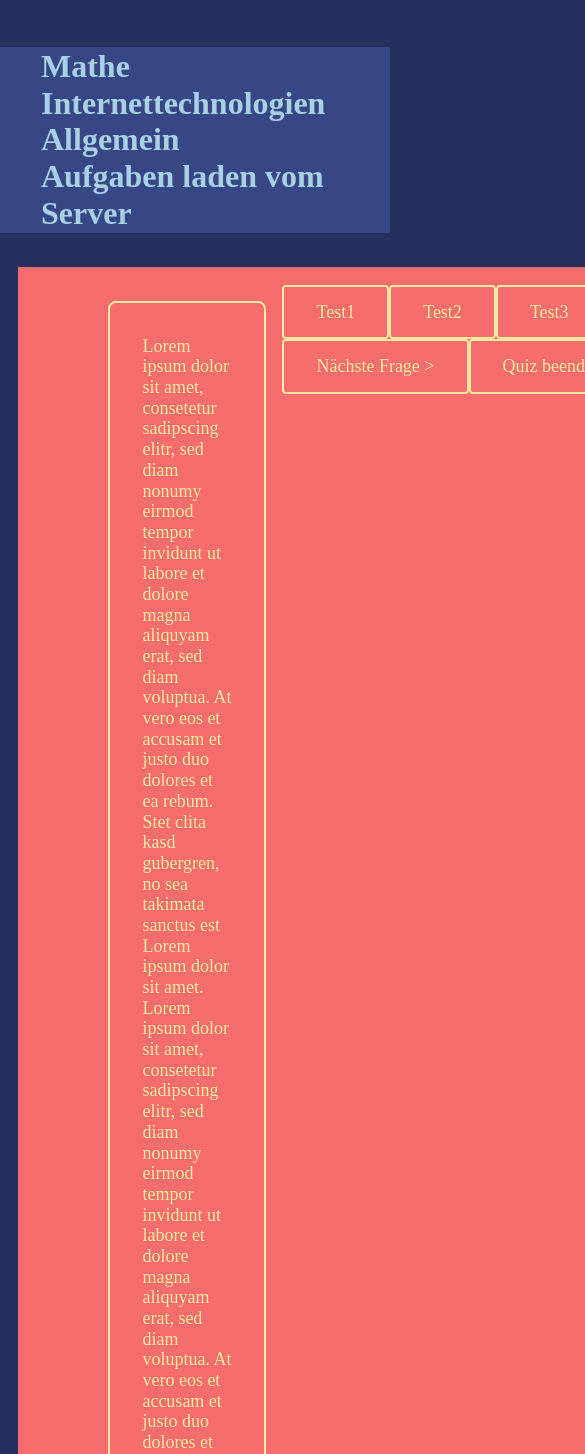
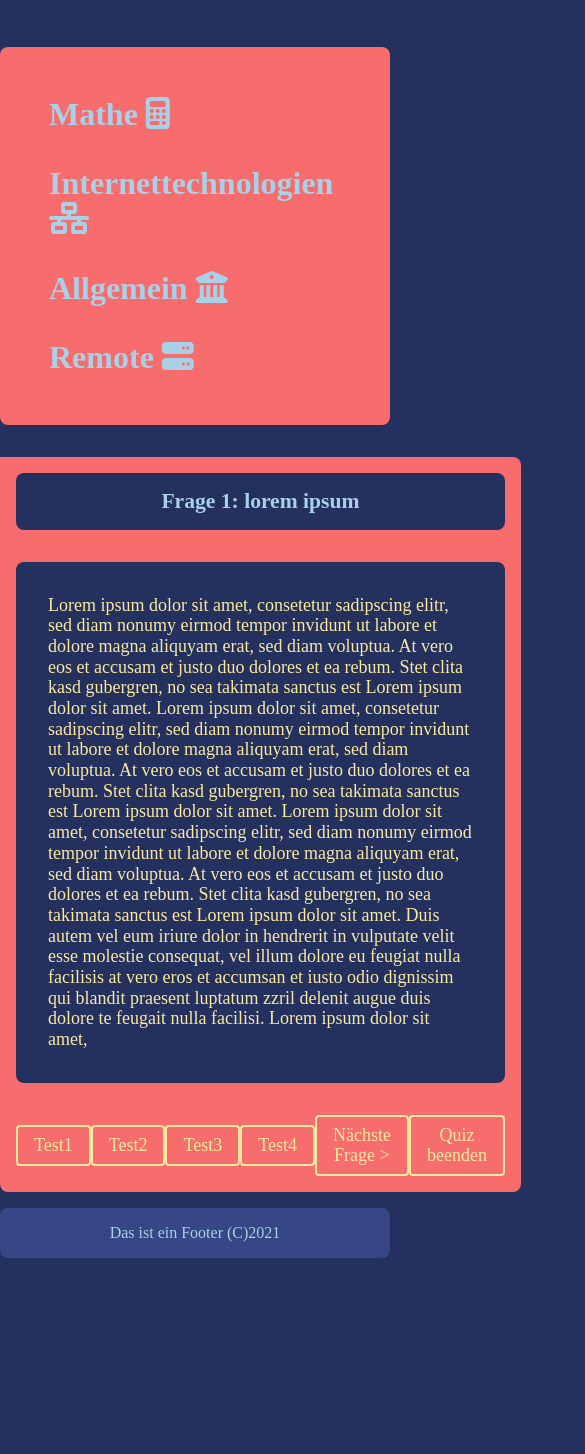
Before and after one commit to eshadepunkt/BelegInternetTechnologien, a website built with Parcel: page index.html in a window 390 px wide. Shown: the part 141-1595 px from the top of the page, 585 px wide, since content can reach past the window. After the commit the page ends 1399 px from the top, so only its background shows below. Built offline with nearby package versions, Linux system fonts and the light colour scheme.

Commit message:
added new styling

```diff
--- a/css/main.css
+++ b/css/main.css
@@ -17,11 +17,12 @@
 .flex-container{
   flex-direction: column;
   flex-flow: row wrap;
-
+  display: flex;
+  max-width: 64rem;
+  margin: 0 auto;
 }
 
 .flex-container > * {
-
   flex-grow: 1;
 }
 section {
@@ -30,7 +31,10 @@ section {
   align-items: center;
   vertical-align: center;
   horiz-align: center;
+  justify-content: center;
+  display: inline-flex;
 }
+
 
 html {
   color: #FFFFFF;
@@ -50,7 +54,10 @@ header {
   display: flex;
   margin-bottom: 1rem;
   color: #a8d0e6;
-  background: #374785;
+  background: #F76c6c;
+  font-size: 8px;
+  padding: 2rem;
+  border-radius: 0.5rem;
 
 
 }
@@ -60,6 +67,7 @@ header {
   font-weight: bolder;
   float: left;
   margin: 5px;
+  padding: 1rem;
 }
 
 .menu > nav > ul:hover {
@@ -76,6 +84,8 @@ header {
 .selectCategory {
   color: #F8E9A1;
   text-shadow: none;
+  background: #24305e;
+  border-radius: 0.5rem;
 
 }
 .finishedCategory {
@@ -87,11 +97,10 @@ header {
 }
 
 body {
+
 }
 
 article {
-  padding: 1em;
-  margin: 1em;
 
   horiz-align: center;
   text-align: left;
@@ -99,6 +108,10 @@ article {
   display: flex;
 
 }
+article > section {
+  margin: 1rem;
+}
+
 p {
 
 }
@@ -109,22 +122,29 @@ p {
   color: #a8d0e6;
   padding: 1.5rem;
   flex: border-box;
+  background: #24305e;
+  border-radius: 0.5rem;
 }
 
 
 aside {
   vertical-align: center;
+  align-items: center;
   float: left;
   color: #ffffff;
+  background: #F76c6c;
+  display: flex;
+  border-top-left-radius: 0.5rem;
+  border-bottom-left-radius: 0.5rem;
+  margin-bottom: 1rem;
 }
 aside > * {
 
+  flex-flow: column wrap;
   display: flex;
-  flex-flow: column wrap;
 }
 aside > nav > ul {
-  min-width: 4rem;
-
+margin: 0;
 }
 aside > nav:hover {
 }
@@ -132,13 +152,19 @@ aside > nav:hover {
 aside > nav > ul:hover {
   font-weight: bold;
   cursor: pointer;
-  border: 2px solid #F8E9A1;
+  background: #F8E9A1;
 }
 
 
 #mainArea{
   background: #F76c6c;
   font-size: 18px;
+  flex-flow: column wrap;
+  margin: 0rem 0rem 1rem 0rem;
+  border-top-right-radius: 0.5rem;
+  border-bottom-right-radius: 0.5rem;
+
+
 }
 
 #tasks {
@@ -147,13 +173,14 @@ aside > nav > ul:hover {
   align-items: center;
   vertical-align: center;
   horiz-align: center;
-  min-width: 5em;
+  min-width: 1em;
   display: flex;
   padding:  15px 32px;
-  border: 2px solid #F8E9A1;
+  background: #24305e;
   border-radius: 0.5rem;
 
 }
+
 
 #buttons {
 
@@ -162,7 +189,7 @@ aside > nav > ul:hover {
 
 }
 button {
-  padding: 15px 32px;
+  padding: 8px 16px;
   border-radius: 4px;
   background: #F76c6c;
   border: 2px solid #F8E9A1;
@@ -174,13 +201,13 @@ button {
 
 
 button:hover {
-  background: #F8E9A1;
+  background: #24305e;
 
   cursor: pointer;
   border: 2px solid #F76c6c;
-  color: #24305e;
+  color: #F8E9A1;
   border-radius: 0.5rem;
-  padding: 15px 32px;
+  padding: 8px 16px;
   margin: 0.2rem;
 
 }
@@ -193,9 +220,11 @@ footer {
   background: #374785;
   padding: 1rem;
   align-items: center;
+  justify-content: center;
   color: #a8d0e6;
   width: 100%;
   display: flex;
+  border-radius: 0.5rem;
 }
 
 
@@ -370,6 +399,9 @@ textarea {
   aside {
     background: #374785;
     width: 100%;
+    justify-content: center;
+    border-top-left-radius: 0.5rem;
+    border-top-right-radius: 0.5rem;
   }
   aside > * {
     flex-flow: row;
@@ -385,11 +417,20 @@ textarea {
   }
 
   #mainArea {
-    float: left;
+   flex-flow: column;
+    display: flex;
+    border-bottom-left-radius: 0.5rem;
+    border-bottom-right-radius: 0.5rem;
   }
   section.title {
-    padding: 0;
-    display: flex;
+    flex-flow: column;
+    padding: 1rem;
+  }
+
+  #tasks {
+    float: left;
+    flex-flow: row;
+
   }
 
   .menu > nav {
--- a/index.html
+++ b/index.html
@@ -47,10 +47,10 @@
   <main class="flex-container">
     <div class="menu" id="taskSelection">
       <nav>
-        <ul id="teil-mathe">Mathe</ul>
-        <ul id="teil-internettechnologien">Internettechnologien</ul>
-        <ul id="teil-allgemein">Allgemein</ul>
-        <ul id="server">Aufgaben laden vom Server</ul>
+        <ul id="teil-mathe">Mathe <i class="fas fa-calculator"></i></ul>
+        <ul id="teil-internettechnologien">Internettechnologien <i class="fas fa-network-wired"></i></ul>
+        <ul id="teil-allgemein">Allgemein <i class="fas fa-university"></i></ul>
+        <ul id="server">Remote <i class="fas fa-server"></i></ul>
       </nav>
     </div>
 
@@ -84,13 +84,14 @@
         </div>
       </section>
     </article>
+    <footer>
+      Das ist ein Footer (C)2021
+    </footer>
+
   </main>
 
 
 
-  <footer>
-    Das ist ein Footer (C)2021
-  </footer>
 
 
   <script src="js/vendor/modernizr-3.11.2.min.js"></script>
```
